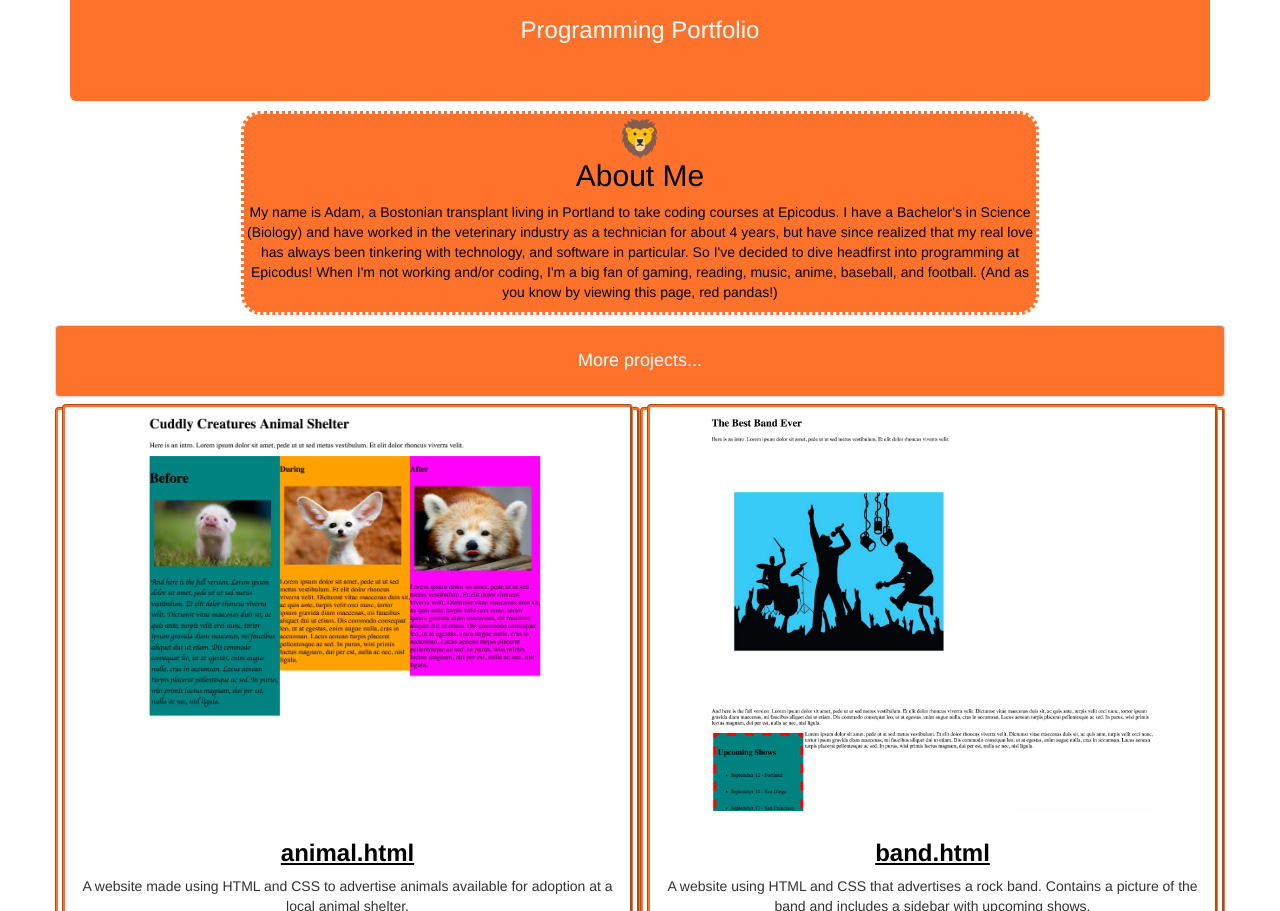
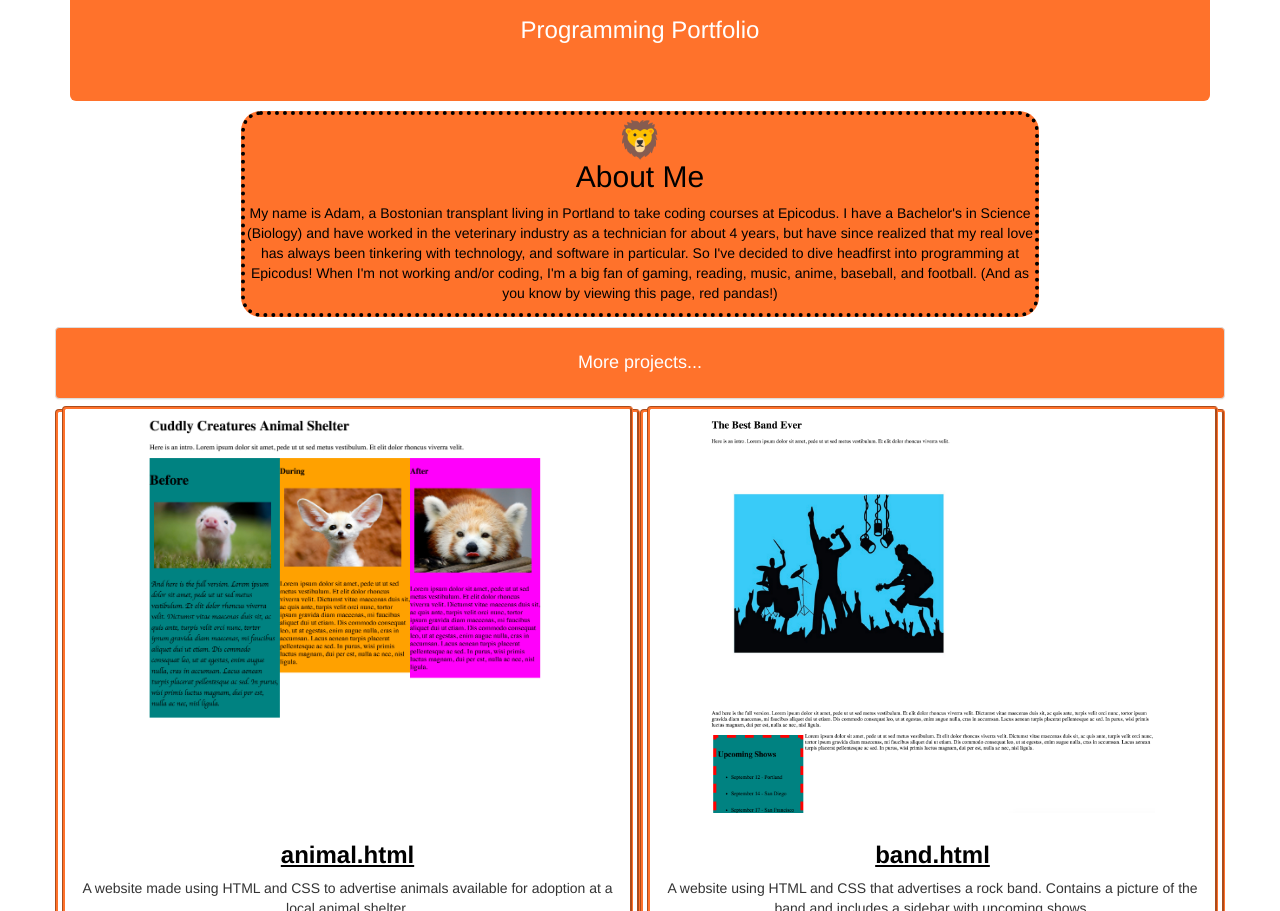
Before and after one commit to AdamCraig/portfolio, a plain HTML site: page index.html in a window 1280 px wide. Shown: the part 954-1865 px from the top of the page. Drawn offline with nearby package versions, Linux system fonts and the light colour scheme.

Commit message:
Finalize styling on all sections, debug spacing

```diff
--- a/css/styles.css
+++ b/css/styles.css
@@ -1,6 +1,3 @@
-body {
-
-}
 
 li {
   border-radius: 5px;
@@ -13,6 +10,7 @@ a {
 }
 
 h4 {
+
   text-align: center;
 }
 
@@ -68,6 +66,7 @@ h4 {
 }
 
 .jumbotron-narrow {
+  float: top;
   margin-left: auto;
   margin-right: auto;
   margin-top: -20px;
@@ -75,7 +74,7 @@ h4 {
   width: 70%;
   border-radius: 20px;
   background-color: #FF722B;
-  border-style: dotted;
+  border: 4px dotted black;
   color: white;
   text-align: center;
 }
```
Also changed, not shown: index.html (+1 -2 lines).
